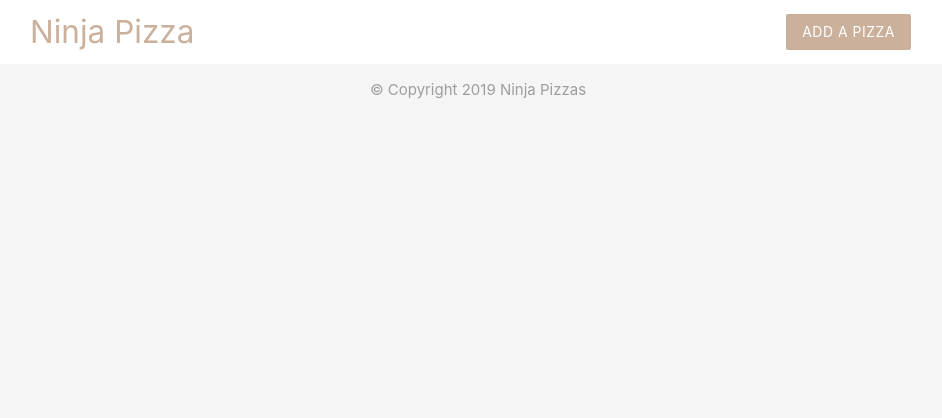
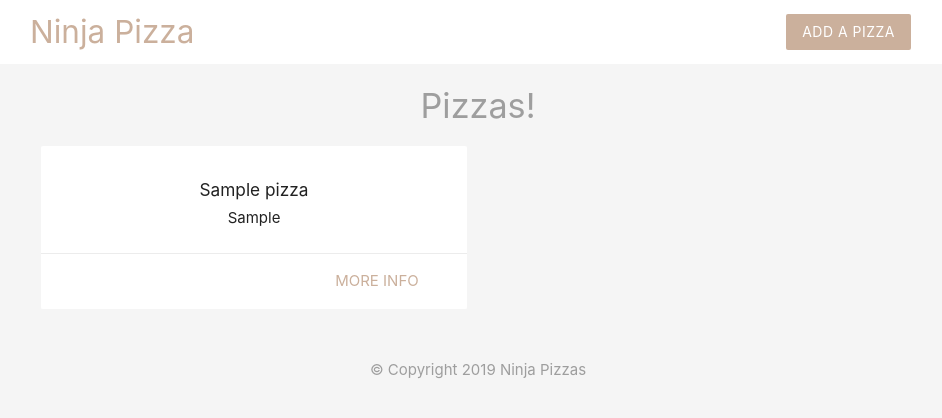
Before and after one commit to jawad-shaikh/Ninja-Pizza, a PHP site: page / in a window 1280 px wide. Shown: the top 418 px of the page, without its empty margins (162-1104 px from the left). Run offline with PHP 8.4, Linux system fonts and the light colour scheme; tables that the repository leaves empty or names only in its code hold one stand-in row (values such as "Sample post").

Commit message:
created connection with database, and fetched data also iterated through it

```diff
--- a/index.php
+++ b/index.php
@@ -1,12 +1,60 @@
 <?php
+
+// connect to the database
+$conn = mysqli_connect('localhost', 'shaun', 'test1234', 'ninja_pizza');
+
+// check connection
+if (!$conn) {
+	echo 'Connection error: ' . mysqli_connect_error();
+}
+
+// write query for all pizzas
+$sql = 'SELECT title, ingredients, id FROM pizzas ORDER BY created_at';
+
+// get the result set (set of rows)
+$result = mysqli_query($conn, $sql);
+
+// fetch the resulting rows as an array
+$pizzas = mysqli_fetch_all($result, MYSQLI_ASSOC);
+
+// free the $result from memory (good practise)
+mysqli_free_result($result);
+
+// close connection
+mysqli_close($conn);
+
 
 ?>
 
 <!DOCTYPE html>
 <html>
 
-	<?php include('templates/header.php'); ?>
+<?php include('templates/header.php'); ?>
 
-	<?php include('templates/footer.php'); ?>
+<h4 class="center grey-text">Pizzas!</h4>
+
+<div class="container">
+	<div class="row">
+
+		<?php foreach ($pizzas as $pizza) { ?>
+
+			<div class="col s6 md3">
+				<div class="card z-depth-0">
+					<div class="card-content center">
+						<h6><?php echo htmlspecialchars($pizza['title']); ?></h6>
+						<div><?php echo htmlspecialchars($pizza['ingredients']); ?></div>
+					</div>
+					<div class="card-action right-align">
+						<a class="brand-text" href="#">more info</a>
+					</div>
+				</div>
+			</div>
+
+		<?php } ?>
+
+	</div>
+</div>
+
+<?php include('templates/footer.php'); ?>
 
 </html>
```
